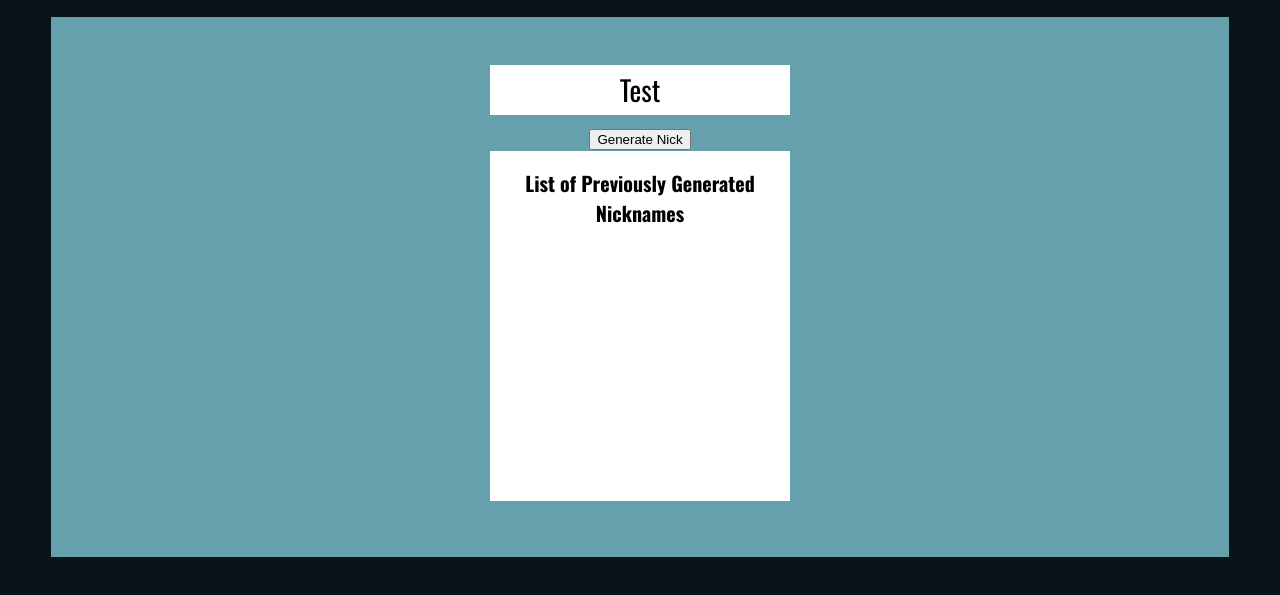
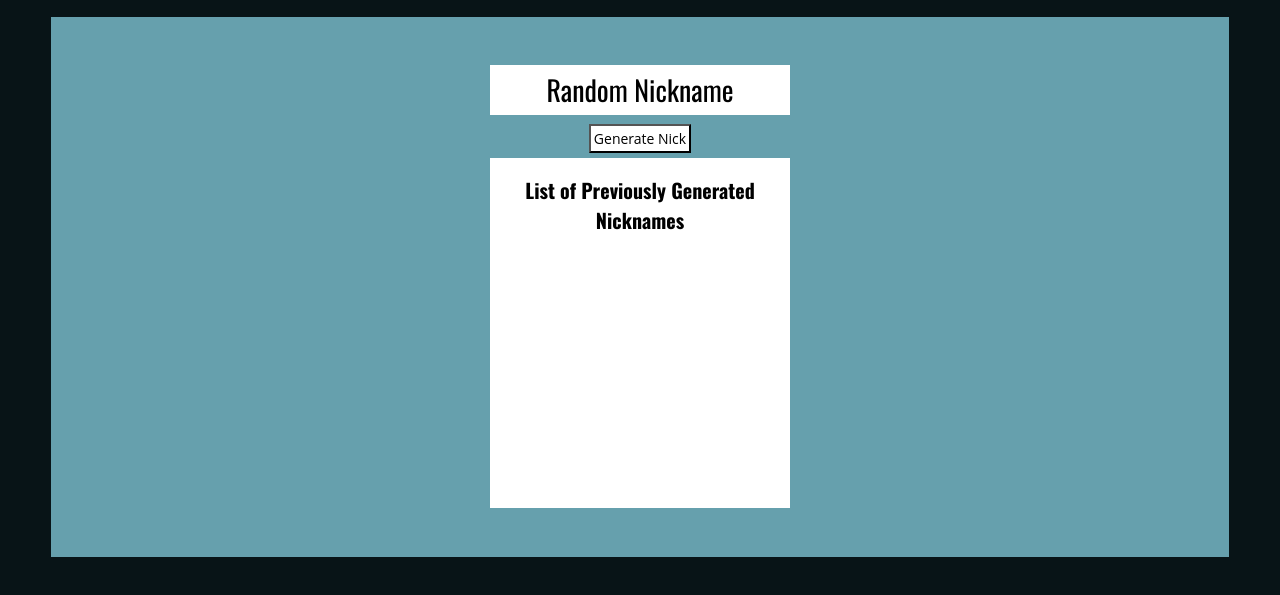
Before and after one commit to Spikinator/NickGenerator, a plain HTML site: page index.html in a window 1280 px wide. Shown: the part 47-642 px from the top of the page. Drawn offline with nearby package versions, Linux system fonts and the light colour scheme.

Commit message:
changed Test to Random Nickname in textfield

```diff
--- a/index.html
+++ b/index.html
@@ -35,7 +35,7 @@
 	<nav></nav>
 	<section>
 
-    		<div id="nick_result"><p id="result">Test</p></div>
+    		<div id="nick_result"><p id="result">Random Nickname</p></div>
 
 			<button type="button" id="button">Generate Nick</button>
 
--- a/style.css
+++ b/style.css
@@ -56,3 +56,14 @@ h1 {
 	font-size: 14px;
 	overflow: scroll;
 }
+
+button {
+	width: auto;
+	height: auto;
+	padding: 3px;
+	background-color: white;
+	color: black;
+	font-family: 'Open Sans';
+	font-size: 14px;
+	margin: 5px;
+}
```
